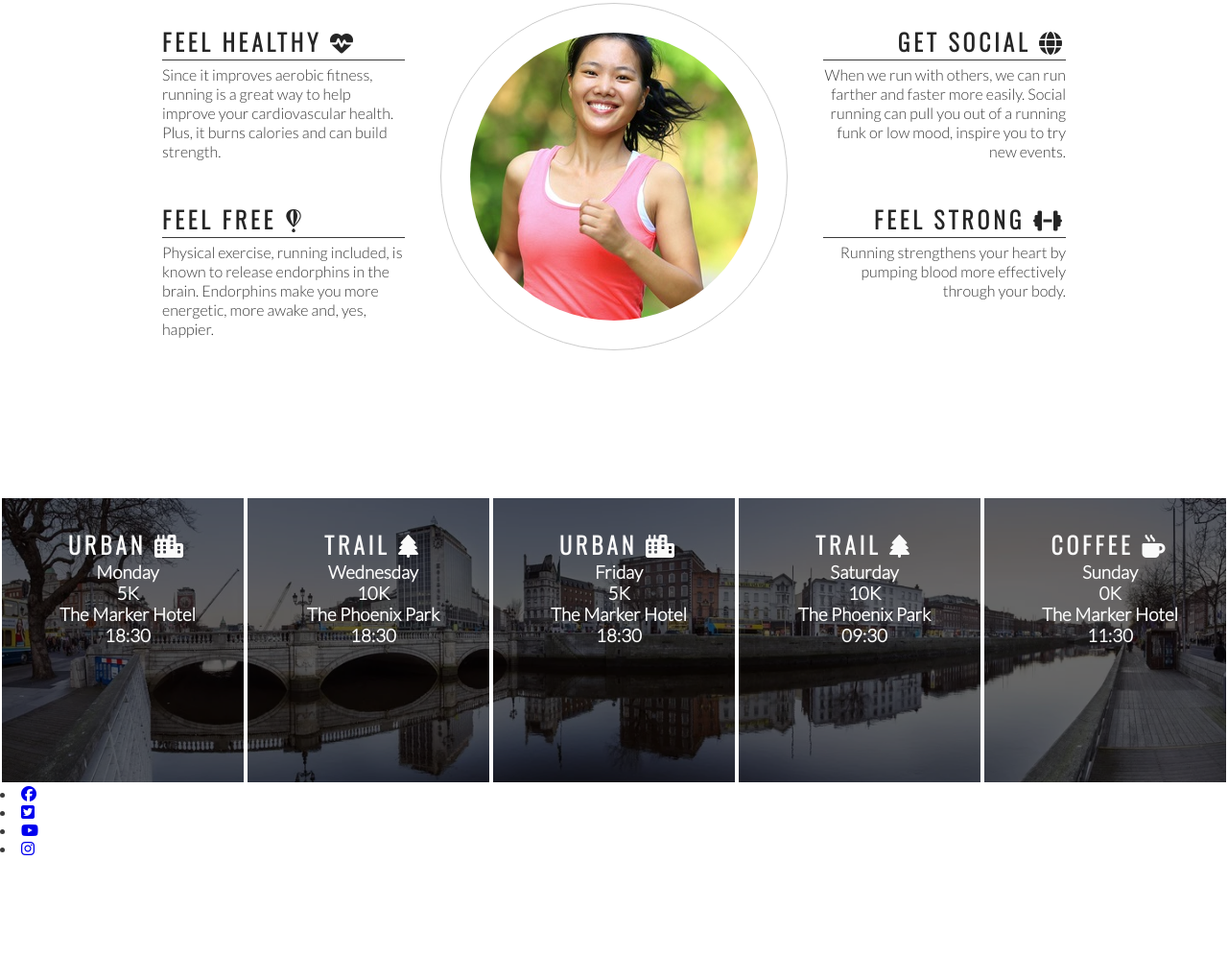
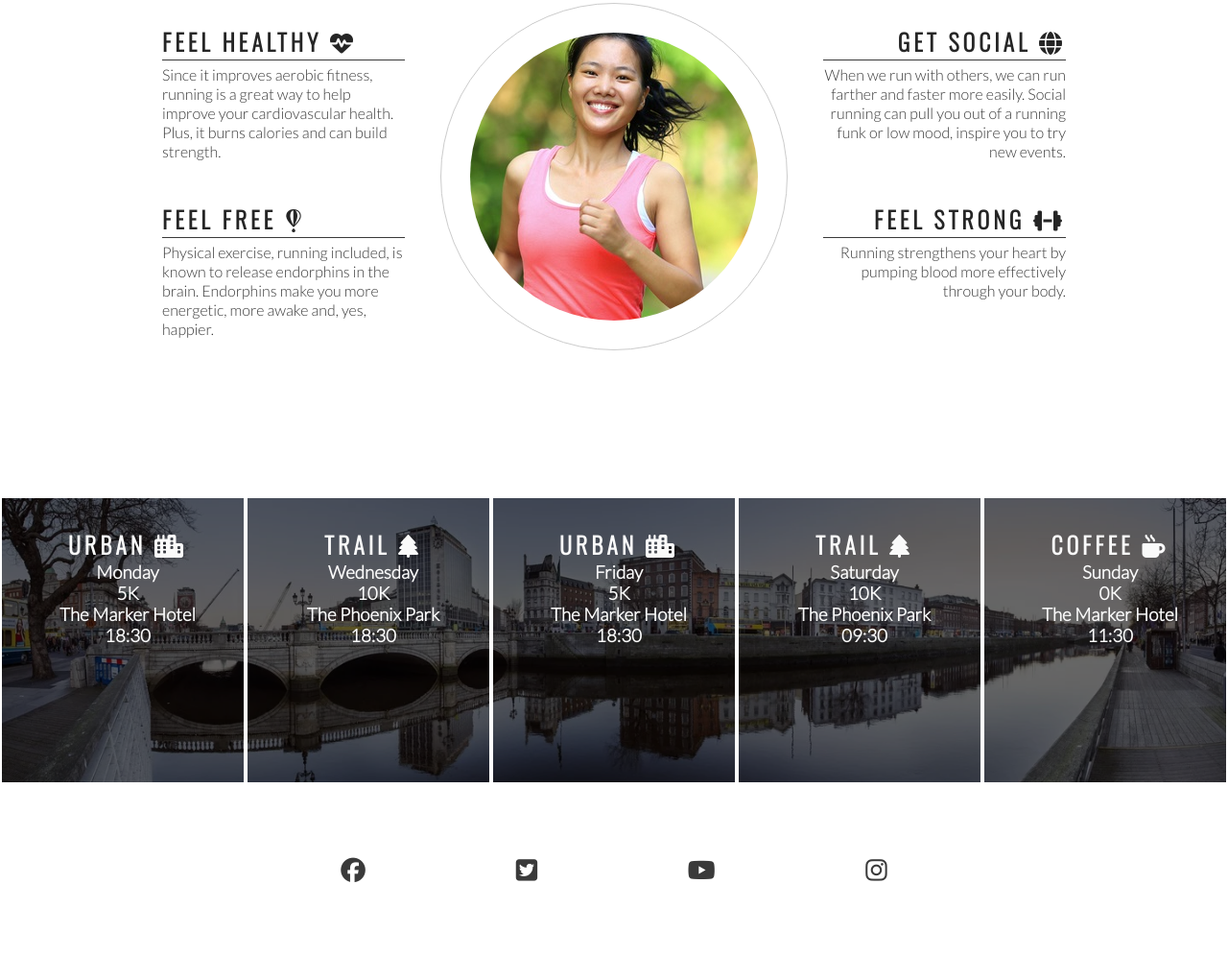
Before and after one commit to sinastiller/love-running, a plain HTML site: page index.html in a window 1280 px wide. Shown: the part 778-1774 px from the top of the page at 96% size. Before the commit the page ends 1671 px from the top, so only its background shows below. Drawn offline with nearby package versions, Linux system fonts and the light colour scheme.

Commit message:
Add style to footer social media

```diff
--- a/assets/css/style.css
+++ b/assets/css/style.css
@@ -214,3 +214,24 @@ hr {
 #times h2{
     color: #fafafa;
 }
+
+/* footer */
+
+footer {
+    height: 150px;
+}
+
+.social-networks {
+    text-align: center;
+}
+
+.social-networks > li {
+    display: inline;
+}
+
+.social-networks i {
+    font-size: 160%;
+    margin: 1%;
+    padding: 5%;
+    color: #3a3a3a;
+}
--- a/index.html
+++ b/index.html
@@ -116,6 +116,7 @@
         </div>
     </section>
     <footer>
+        <ul class="social-networks">
             <li>
                 <a href="https://facebook.com" target="_blank" rel="noopener"
                     aria-label="Visit our Facebook page(opens in a new tab)"><i class="fab fa-facebook"></i></a>
@@ -132,6 +133,7 @@
                 <a href="https://instagram.com" target="_blank" rel="noopener"
                     aria-label="Visit our Instagram page(opens in a new tab)"><i class="fab fa-instagram"></i></a>
             </li>
+        </ul>
     </footer>
 
 
```
Lines whose indentation alone changed are shown as unchanged.
